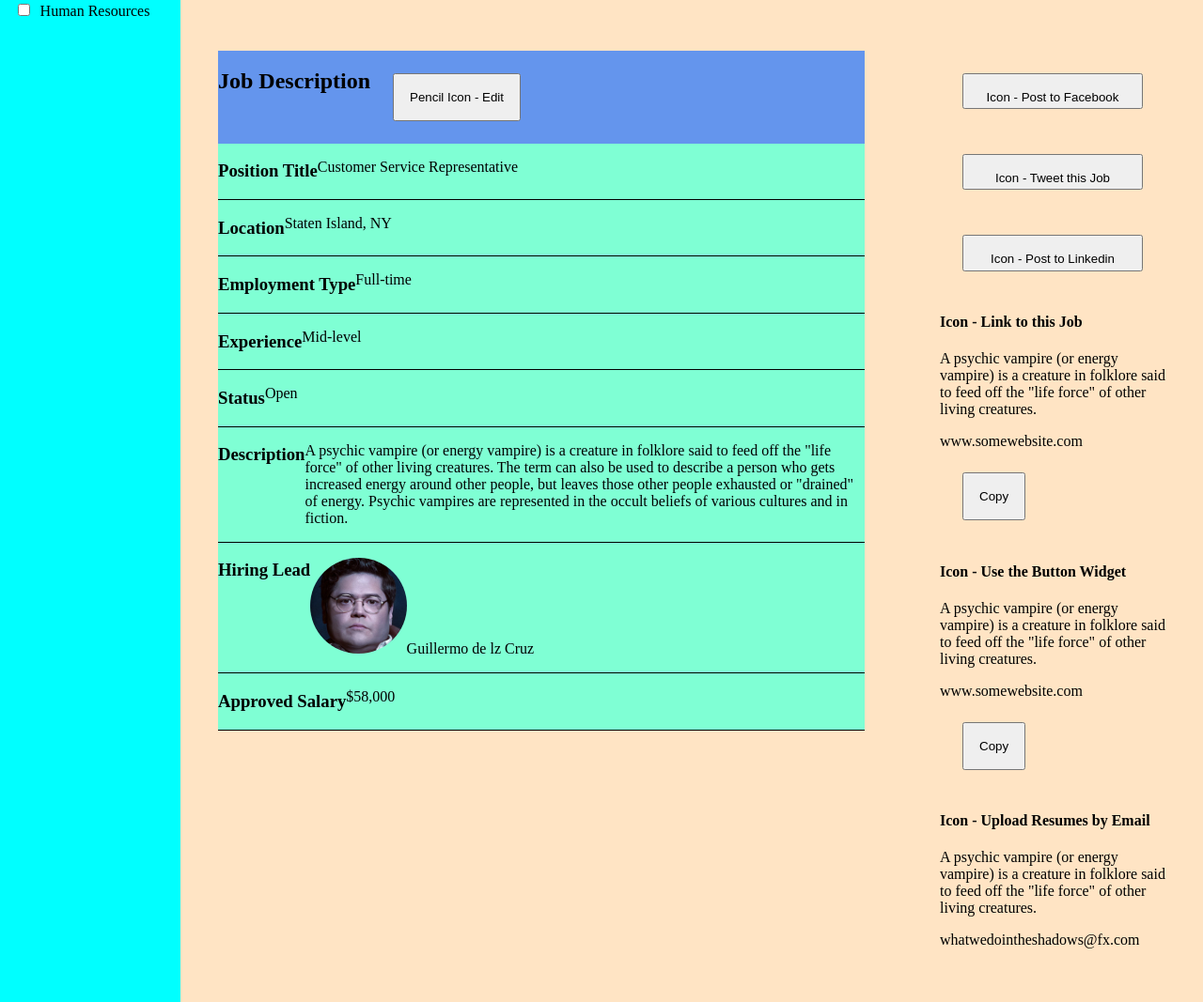
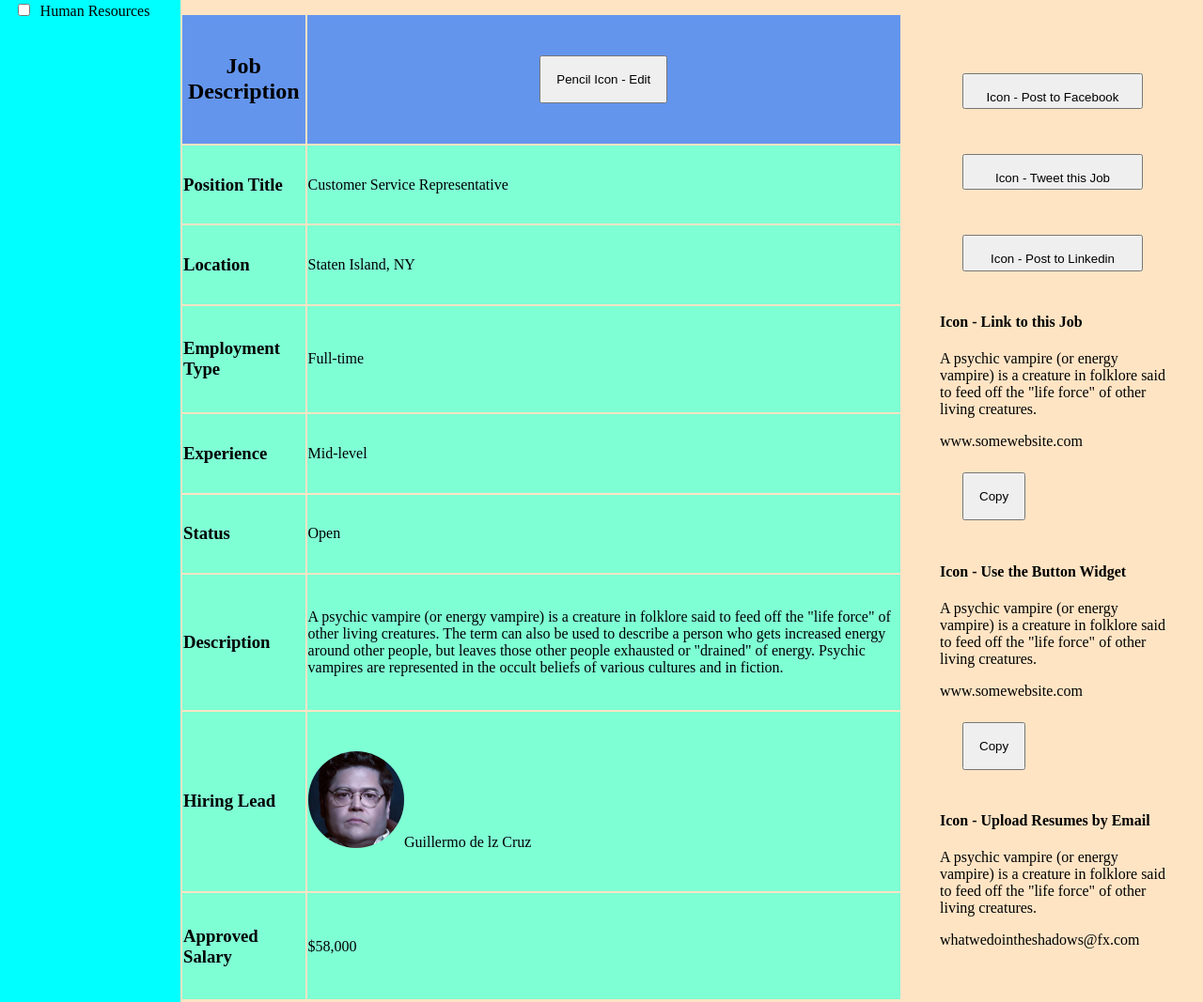
Before and after one commit to qrispi/static-comp-1, a plain HTML site: page index.html in a window 1280 px wide. Shown: the part 758-1825 px from the top of the page at 94% size. Drawn offline with Linux system fonts and the light colour scheme.

Commit message:
refac: Convert article into table

```diff
--- a/index.html
+++ b/index.html
@@ -84,44 +84,44 @@
                 <button class="collapse-button">Collapse Icon</button>
             </div>
             <div class="article-and-links">
-                <article>
-                    <div class="article-header">
-                        <h2>Job Description</h2>
-                        <button>Pencil Icon - Edit</button>
-                    </div>
-                    <div class="article-section">
-                        <h3>Position Title</h3>
-                        <p>Customer Service Representative</p>
-                    </div>
-                    <div class="article-section">
-                        <h3>Location</h3>
-                        <p>Staten Island, NY</p>
-                    </div>
-                    <div class="article-section">
-                        <h3>Employment Type</h3>
-                        <p>Full-time</p>
-                    </div>
-                    <div class="article-section">
-                        <h3>Experience</h3>
-                        <p>Mid-level</p>
-                    </div>
-                    <div class="article-section">
-                        <h3>Status</h3>
-                        <p>Open</p>
-                    </div>
-                    <div class="article-section">
-                        <h3>Description</h3>
-                        <p>A psychic vampire (or energy vampire) is a creature in folklore said to feed off the "life force" of other living creatures. The term can also be used to describe a person who gets increased energy around other people, but leaves those other people exhausted or "drained" of energy. Psychic vampires are represented in the occult beliefs of various cultures and in fiction.</p>
-                    </div>
-                    <div class="article-section">
-                        <h3>Hiring Lead</h3>
-                        <p><img class="headshot" src="assets/guillermo_headshot.png">Guillermo de lz Cruz</p>
-                    </div>
-                    <div class="article-section">
-                        <h3>Approved Salary</h3>
-                        <p>$58,000</p>
-                    </div>
-                </article>
+                <table>
+                    <tr class="table-header">
+                        <th><h2>Job Description</h2></th>
+                        <th><button>Pencil Icon - Edit</button></th>
+                    </tr>
+                    <tr class="table-section">
+                        <td><h3>Position Title</h3></td>
+                        <td><p>Customer Service Representative</p></td>
+                    </tr>
+                    <tr class="table-section">
+                        <td><h3>Location</h3></td>
+                        <td><p>Staten Island, NY</p></td>
+                    </tr>
+                    <tr class="table-section">
+                        <td><h3>Employment Type</h3></td>
+                        <td><p>Full-time</p></td>
+                    </tr>
+                    <tr class="table-section">
+                        <td><h3>Experience</h3></td>
+                        <td><p>Mid-level</p></td>
+                    </tr>
+                    <tr class="table-section">
+                        <td><h3>Status</h3></td>
+                        <td><p>Open</p></td>
+                    </tr>
+                    <tr class="table-section">
+                        <td><h3>Description</h3></td>
+                        <td><p>A psychic vampire (or energy vampire) is a creature in folklore said to feed off the "life force" of other living creatures. The term can also be used to describe a person who gets increased energy around other people, but leaves those other people exhausted or "drained" of energy. Psychic vampires are represented in the occult beliefs of various cultures and in fiction.</p></td>
+                    </tr>
+                    <tr class="table-section">
+                       <td><h3>Hiring Lead</h3></td>
+                       <td><p><img class="headshot" src="assets/guillermo_headshot.png">Guillermo de lz Cruz</p></td>
+                    </tr>
+                    <tr class="table-section">
+                        <td><h3>Approved Salary</h3></td>
+                        <td><p>$58,000</p></td>
+                    </tr>
+                </table>
                 <section class="article-links">
                     <button class="social-button">Icon - Post to Facebook</button><br>
                     <button class="social-button">Icon - Tweet this Job</button><br>
--- a/styles.css
+++ b/styles.css
@@ -134,16 +134,20 @@ article {
     padding: 5vmin;
 }
 
-.article-header {
-    display: flex;
+.table-header {
+    /* display: flex; */
     background-color: cornflowerblue;
 }
 
-.article-section {
-    display: flex;
+.table-header > h2 {
+    margin-left: 10vw;
+}
+
+.table-section {
+    /* display: flex; */
     background-color: aquamarine;
-    border-bottom: 1px solid black;
-    border-bottom-width: 90%;
+    /* border-bottom: 1px solid black;
+    border-bottom-width: 90%; */
 }
 
 .article-and-links {
```
